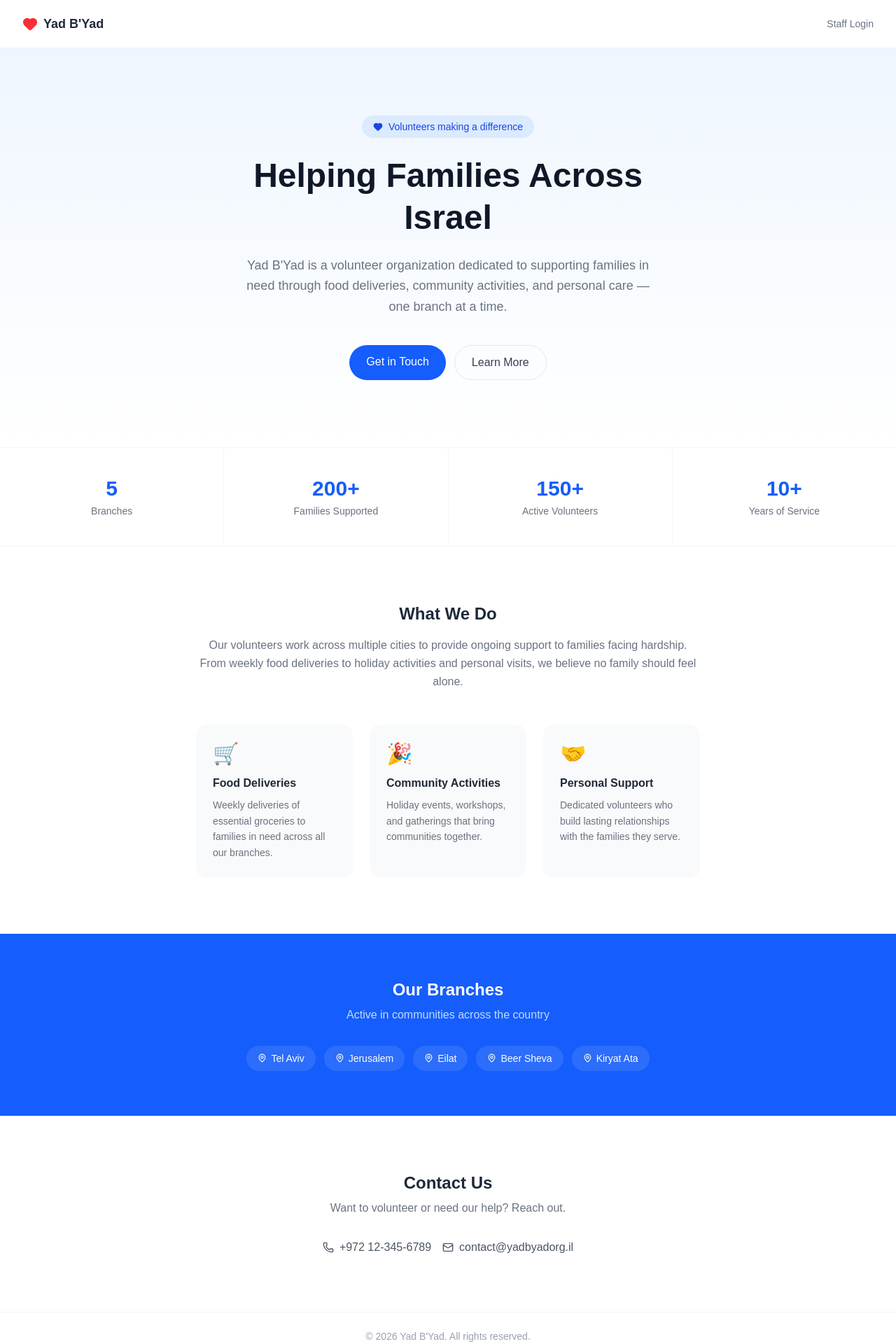
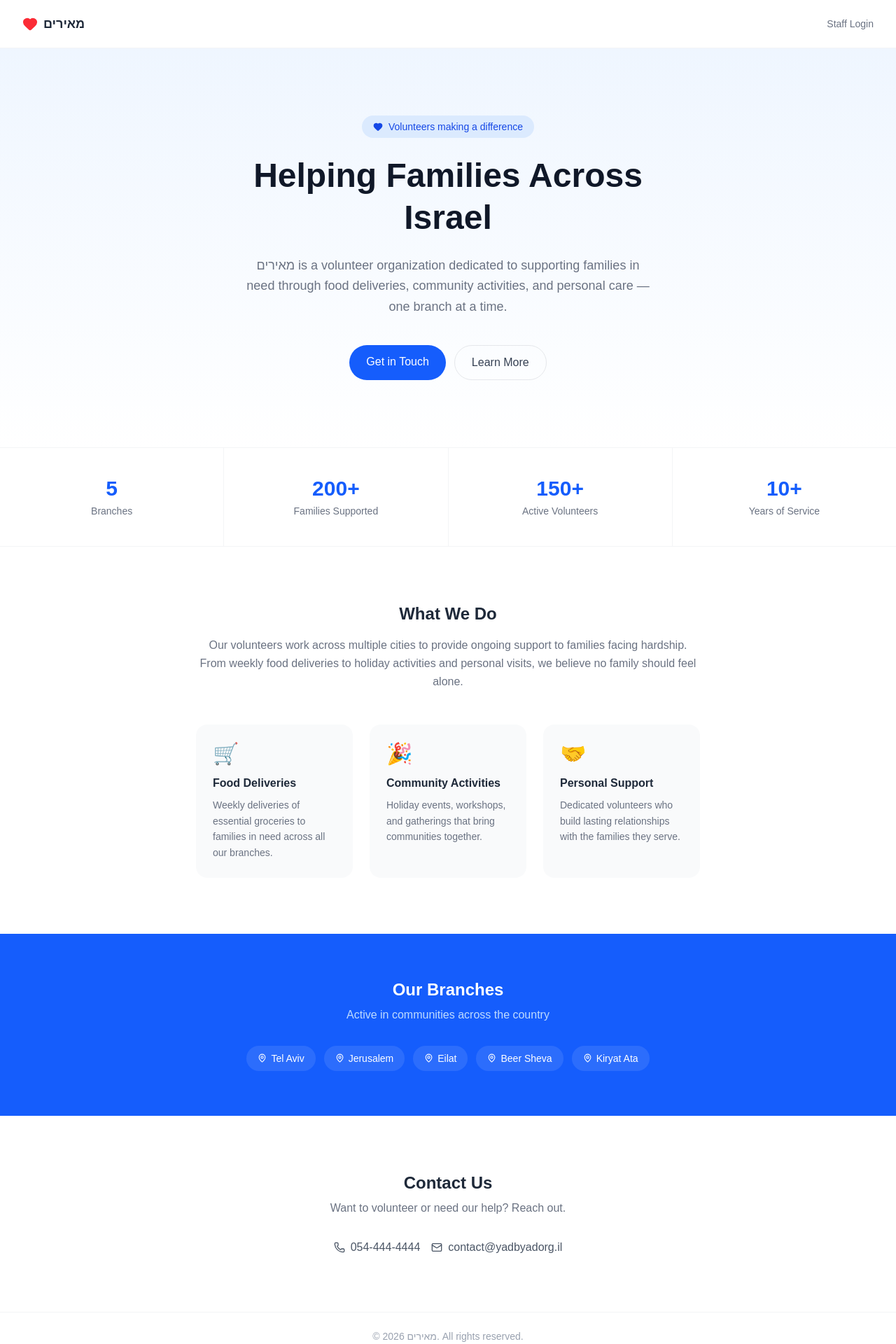
Before and after one commit to IdoSagiv2005/volunteer-org, a Next.js app: page / in a window 1280 px wide. Shown: the top 1920 px of the page at 70% size. Built offline with nearby package versions, Linux system fonts and the light colour scheme.

Commit message:
Update org name to מאירים and phone number

```diff
--- a/src/app/page.tsx
+++ b/src/app/page.tsx
@@ -9,7 +9,7 @@ export default function Home() {
       <header className="flex items-center justify-between px-8 py-5 border-b border-gray-100">
         <div className="flex items-center gap-2">
           <Heart className="text-red-500" size={22} fill="currentColor" />
-          <span className="font-bold text-gray-800 text-lg">Yad B'Yad</span>
+          <span className="font-bold text-gray-800 text-lg">מאירים</span>
         </div>
         <Link href="/login" className="text-sm text-gray-500 hover:text-gray-800 transition-colors">
           Staff Login
@@ -25,7 +25,7 @@ export default function Home() {
           Helping Families Across Israel
         </h1>
         <p className="text-lg text-gray-500 max-w-xl leading-relaxed mb-10">
-          Yad B'Yad is a volunteer organization dedicated to supporting families in need through food deliveries, community activities, and personal care — one branch at a time.
+          מאירים is a volunteer organization dedicated to supporting families in need through food deliveries, community activities, and personal care — one branch at a time.
         </p>
         <div className="flex gap-3 flex-wrap justify-center">
           <a href="mailto:contact@yadbyadorg.il" className="px-6 py-3 bg-blue-600 text-white rounded-full font-medium hover:bg-blue-700 transition-colors">
@@ -93,8 +93,8 @@ export default function Home() {
         <h2 className="text-2xl font-bold text-gray-800 mb-2">Contact Us</h2>
         <p className="text-gray-500 mb-8">Want to volunteer or need our help? Reach out.</p>
         <div className="flex flex-col sm:flex-row gap-4 justify-center">
-          <a href="tel:+97212345678" className="flex items-center gap-2 text-gray-600 hover:text-blue-600 transition-colors">
-            <Phone size={16} /> +972 12-345-6789
+          <a href="tel:0544444444" className="flex items-center gap-2 text-gray-600 hover:text-blue-600 transition-colors">
+            <Phone size={16} /> 054-444-4444
           </a>
           <a href="mailto:contact@yadbyadorg.il" className="flex items-center gap-2 text-gray-600 hover:text-blue-600 transition-colors">
             <Mail size={16} /> contact@yadbyadorg.il
@@ -104,7 +104,7 @@ export default function Home() {
 
       {/* Footer */}
       <footer className="border-t border-gray-100 py-6 text-center text-sm text-gray-400">
-        © {new Date().getFullYear()} Yad B'Yad. All rights reserved.
+        © {new Date().getFullYear()} מאירים. All rights reserved.
       </footer>
 
     </div>
```
